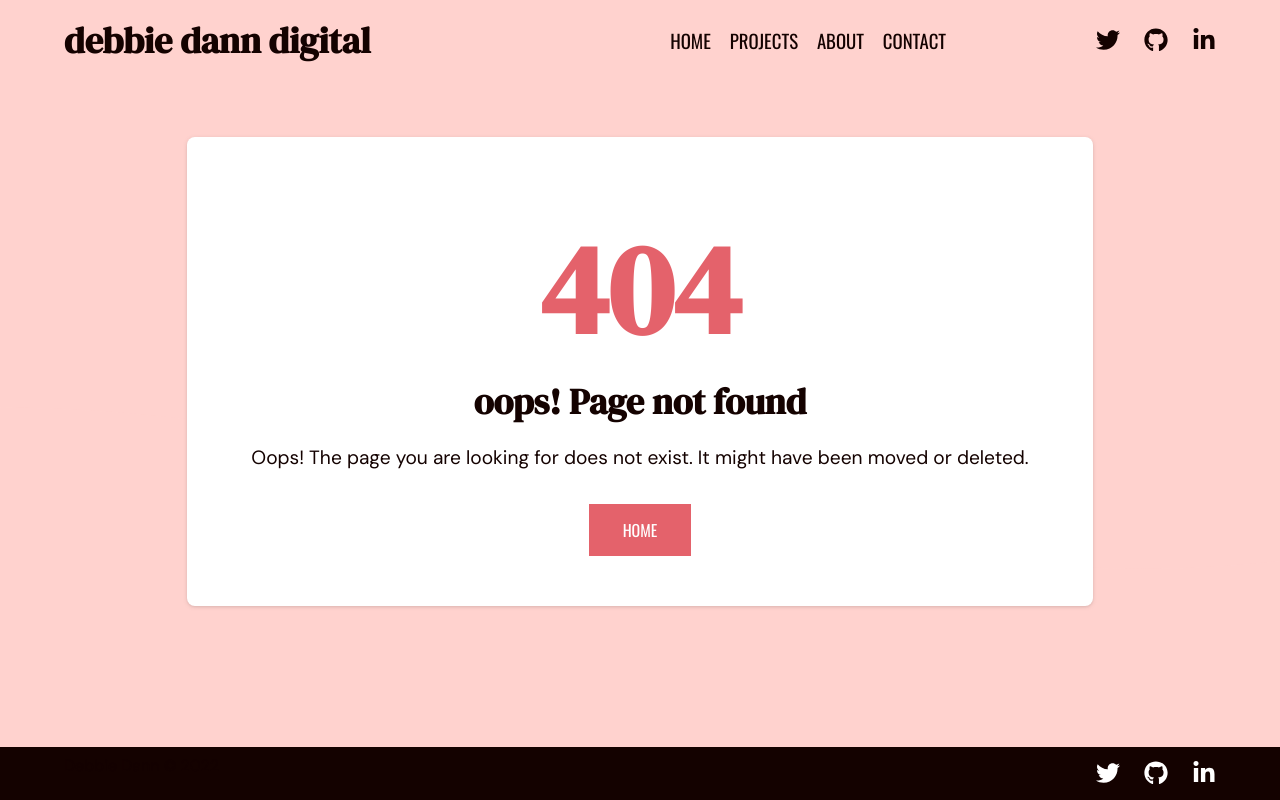
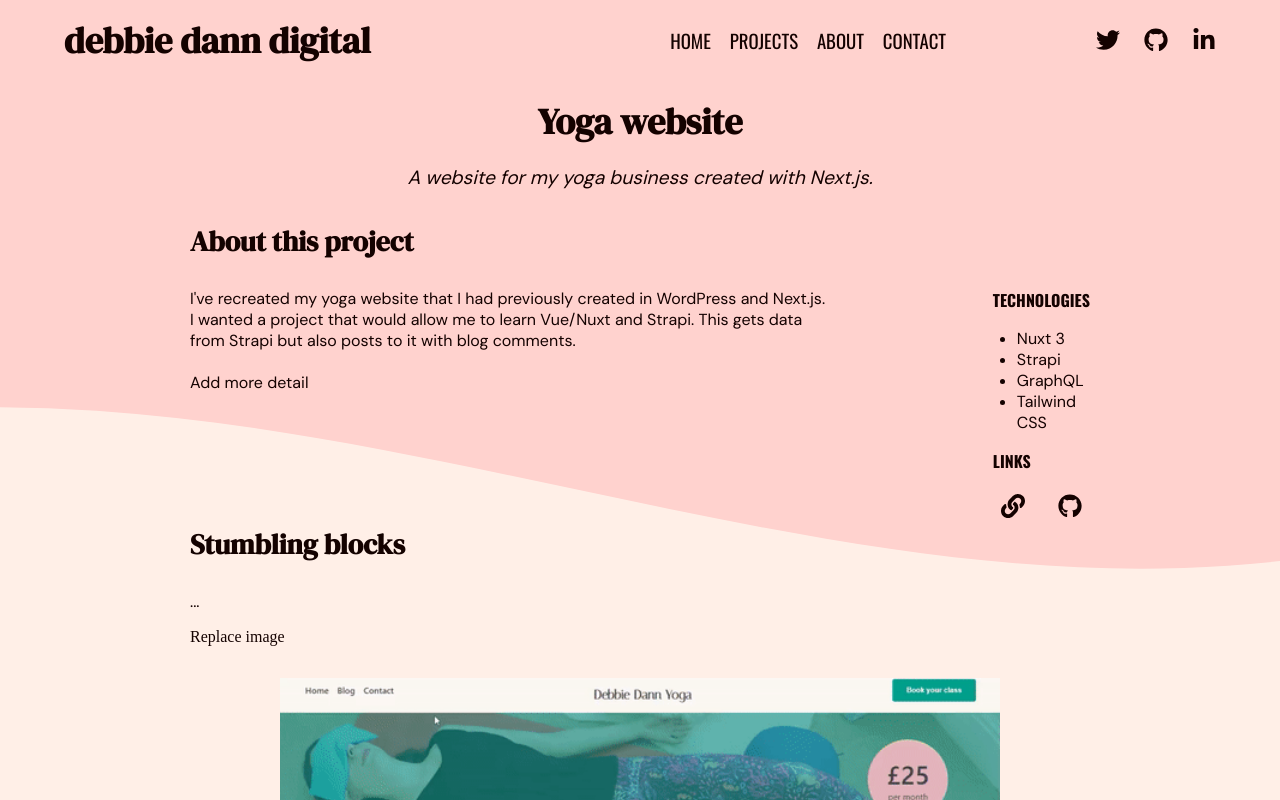
Before and after one commit to danndigital/debbie-portfolio-2021, a React (Create React App) app: page /yoganuxt in a window 1280 px wide. Before the commit this address had no page. Shown: the top 800 px of the page. Built offline with nearby package versions, Linux system fonts and the light colour scheme.

Commit message:
Added yoganuxt page, started content

```diff
--- a/src/App.js
+++ b/src/App.js
@@ -10,6 +10,7 @@ import ScrollToTop from "react-scroll-to-top";
 import ScrollUp from "./components/ScrollUp";
 import "./App.css";
 import ErrorPage from "./components/404";
+import YogaNuxt from "./components/YogaNuxt";
 
 function App() {
   return (
@@ -23,6 +24,7 @@ function App() {
           <Route path="buzzphonics" element={<Buzzphonics />} />
           <Route path="notes" element={<Notes />} />
           <Route path="yoga" element={<Yoga />} />
+          <Route path="yoganuxt" element={<YogaNuxt />} />
           <Route path="linkpage" element={<LinkPage />} />
           <Route path="*" element={<ErrorPage />} />
         </Routes>
--- /dev/null
+++ b/src/components/YogaNuxt.js
@@ -0,0 +1,84 @@
+import { FaLink } from "react-icons/fa";
+import { FaGithub } from "react-icons/fa";
+import Contact from "./Contact"
+import { Link } from "react-router-dom";
+import ScrollToTop from "react-scroll-to-top";
+
+const YogaNuxt = () => {
+    return (
+        <section className="case-study">
+            <ScrollToTop smooth color="var(--black)"/>
+            <header className="case-study_header">
+                <h1>Yoga website</h1>
+                <p className="case-study_emphasis">A website for my yoga business created with Next.js.</p>
+            </header>
+            <article className="case-study_container">
+                <div>
+                    <h3>About this project</h3>
+                    <div className="case-study_intro">
+                        <p>I've recreated my yoga website that I had previously created in WordPress and Next.js. I wanted a project that would allow me to learn Vue/Nuxt and Strapi. This gets data from Strapi but also posts to it with blog comments.
+                            <br/>
+                            <br />
+                            Add more detail
+                        </p>
+                        <div>
+                            <h4>Technologies</h4>
+                            <ul>
+                                <li>Nuxt 3</li>
+                                <li>Strapi</li>
+                                <li>GraphQL</li>
+                                <li>Tailwind CSS</li>
+                            </ul>
+                            <h4>Links</h4>
+                            <div className="case-study_links">
+          <a
+            href="/"
+            target="_blank"
+            rel="noopener noreferrer"
+            aria-label="Link"
+          >
+            <FaLink className="case-study_icon" />
+          </a>
+          <a
+            href="https://github.com/hellodeborahuk/nuxt-yoga-strapi"
+            target="_blank"
+            rel="noopener noreferrer"
+            aria-label="GitHub"
+          >
+            <FaGithub className="case-study_icon"  />
+          </a>
+        </div>
+                        </div>
+                    </div>
+                </div>
+                <h3>Stumbling blocks</h3>
+                <p>...</p>
+                Replace image
+               <img src="/images/yoga-website-blog.gif" alt="yoga website blog gif" className="case-study_imgs" loading="lazy" />
+                <h3>Future improvements</h3>
+                <ul>
+                    <li>Booking system
+                    </li>
+                    <li>Ability to login as a student to book classes and cancel them.
+                    </li>
+                </ul>
+
+                <p>Visit my <a
+            href="/"
+            target="_blank"
+            rel="noopener noreferrer"
+            aria-label="Link"
+          >Yoga website</a> or visit the  <a
+          href="https://github.com/hellodeborahuk/nuxt-yoga-strapi"
+          target="_blank"
+          rel="noopener noreferrer"
+          aria-label="GitHub"
+        >Github repository</a> for this project.</p>
+                <Link to="/"><button className="header-btn case-study_btn">Back to Projects</button></Link>
+            </article>
+            <Contact />
+        </section>
+     );
+}
+
+export default YogaNuxt;
```
